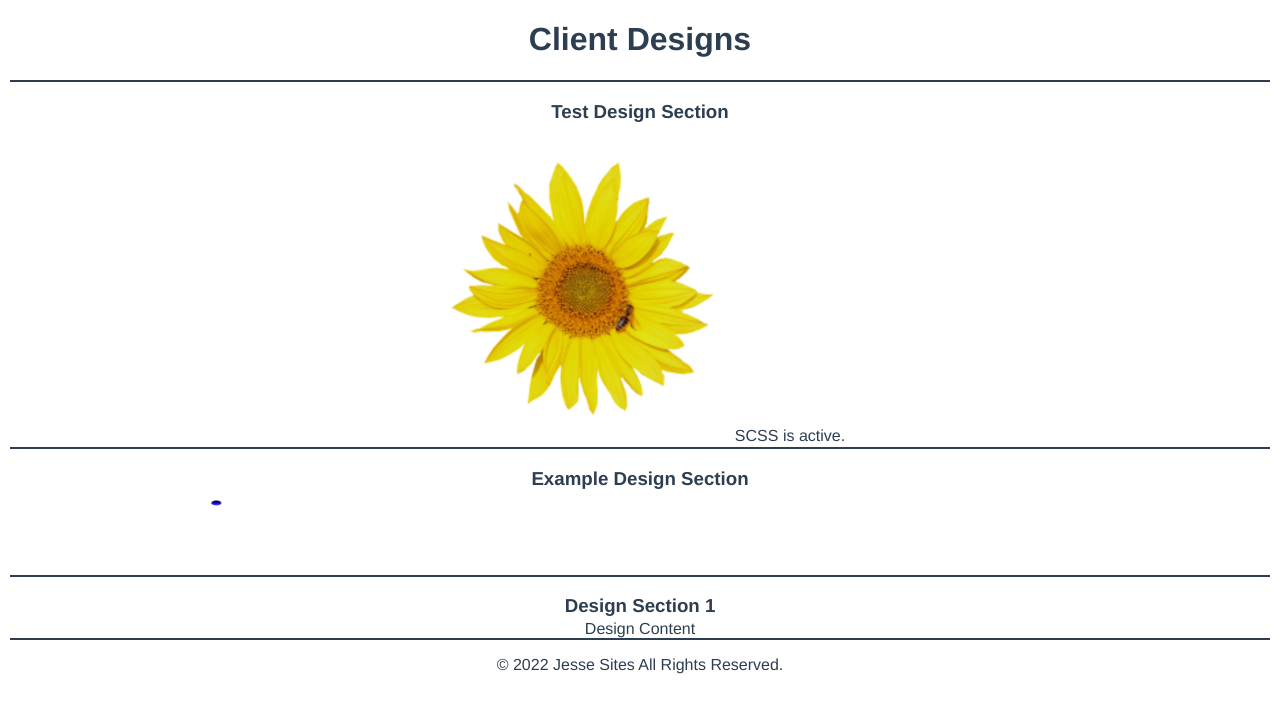
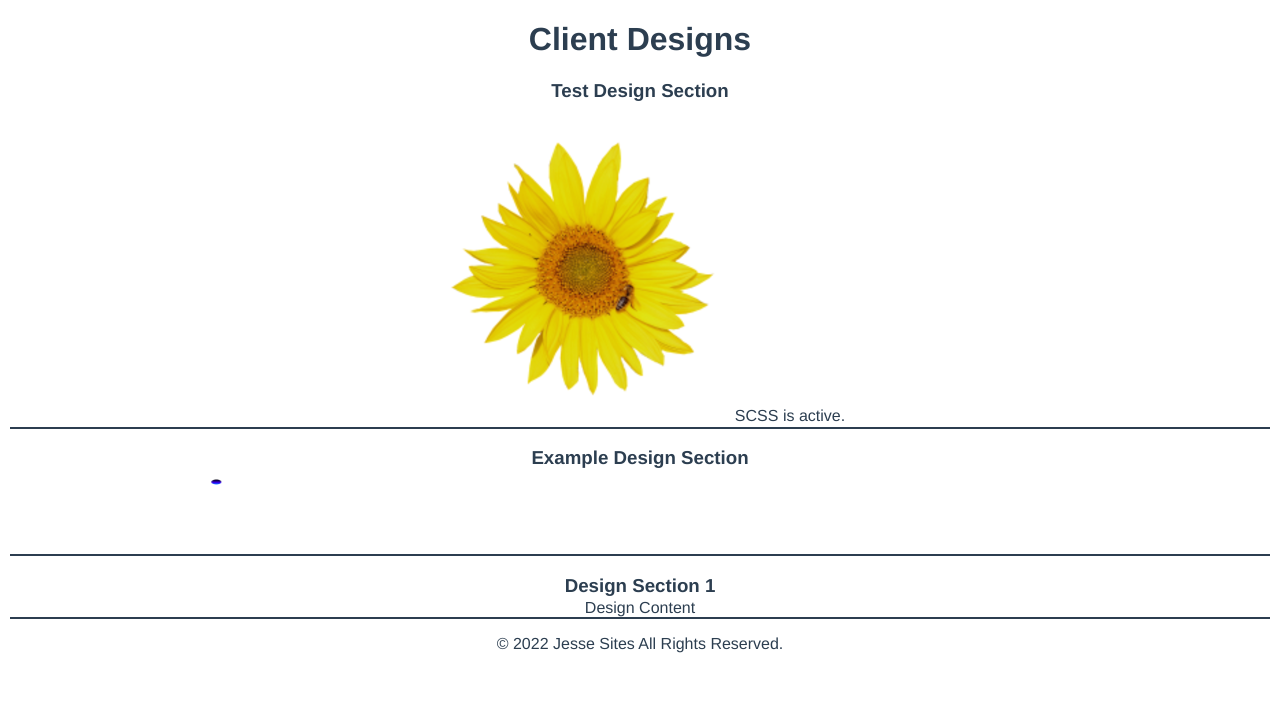
Before and after one commit to jesse318s/practice-project-vue-app, a Vue app: page / in a window 1280 px wide. Shown: the top 712 px of the page. Built offline with nearby package versions, Linux system fonts and the light colour scheme.

Commit message:
Improved markup for main component

```diff
--- a/src/components/ClientDesigns.vue
+++ b/src/components/ClientDesigns.vue
@@ -5,21 +5,16 @@
   </header>
 
   <main>
-    <div class="section_divider"></div>
-
     <h3>Test Design Section</h3>
     <TestDesignSection />
-
     <div class="section_divider"></div>
 
     <h3>Example Design Section</h3>
     <ExampleDesignSection />
-
     <div class="section_divider"></div>
 
     <h3>Design Section 1</h3>
     <DesignSection1 />
-
     <div class="section_divider"></div>
   </main>
 
```
